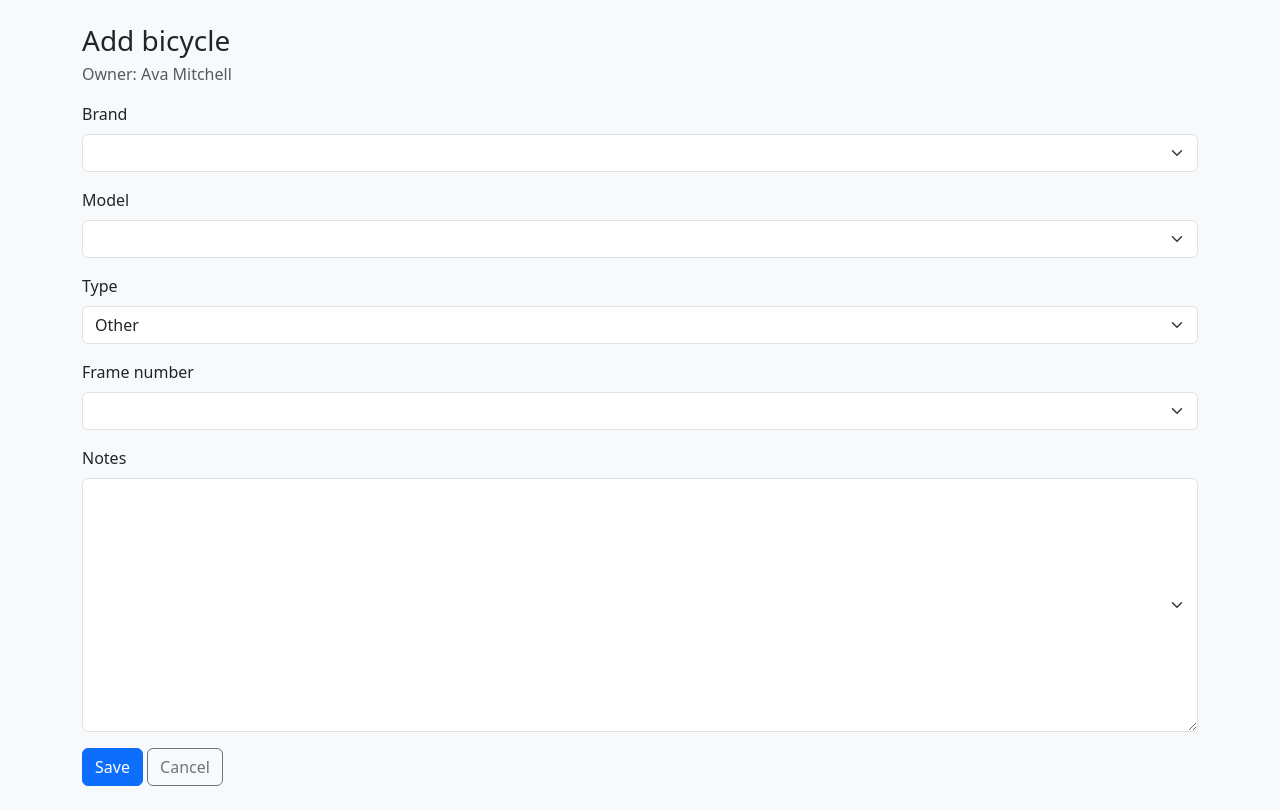
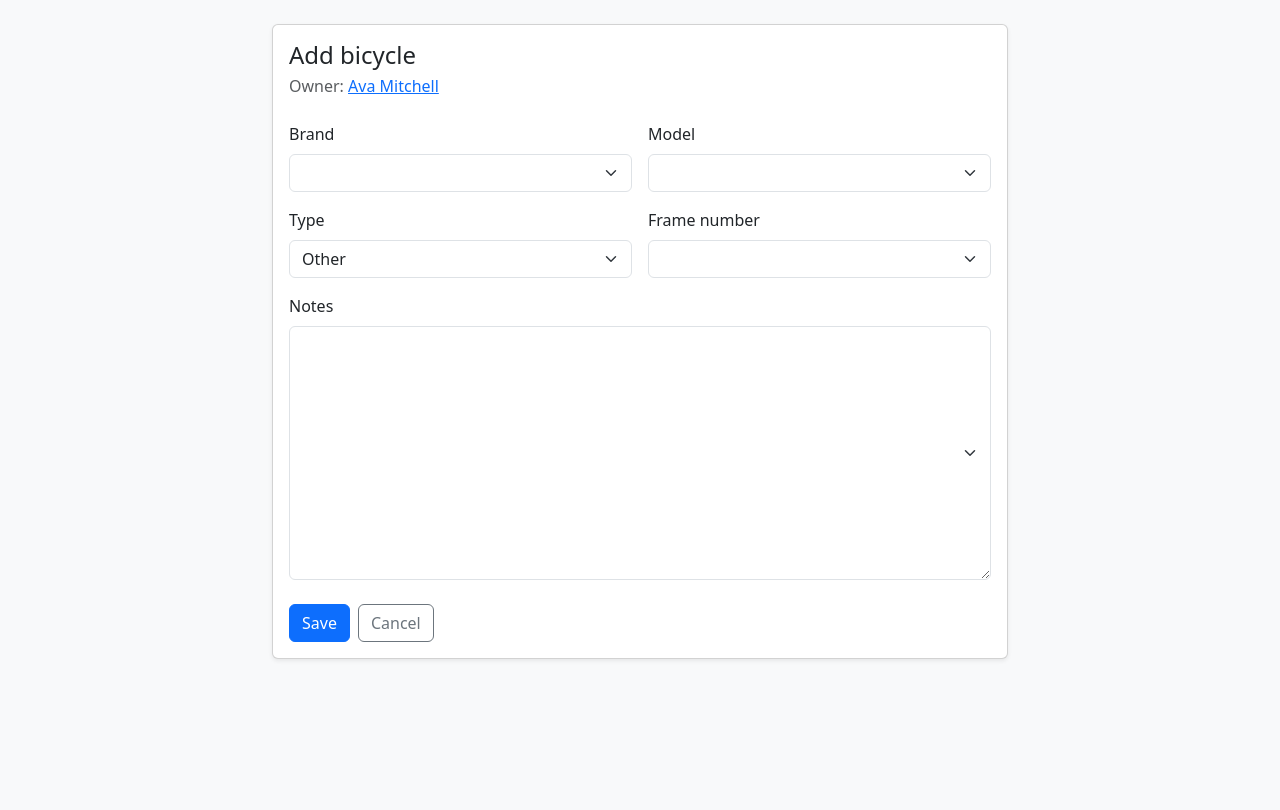
Before and after one commit to sofiia-pohuliailo388/velofix, a Django app: page /customers/5/bicycles/add/ in a window 1280 px wide. Shown: the part 56-866 px from the top of the page. After the commit the page ends 716 px from the top, so only its background shows below. Run offline with Django 5.2, Linux system fonts and the light colour scheme; a user stored in the database is signed in; data comes from the database, SQL or seed files in the repository.

Commit message:
add bicycle update form

```diff
--- a/apps/customers/urls.py
+++ b/apps/customers/urls.py
@@ -1,6 +1,6 @@
 from django.urls import path
 
-from .views import CustomerList, CustomerCreate, CustomerDetail, CustomerUpdate, CustomerDelete, BicycleCreate
+from .views import CustomerList, CustomerCreate, CustomerDetail, CustomerUpdate, CustomerDelete, BicycleCreate, BicycleUpdate
 
 urlpatterns = [
     path("", CustomerList.as_view(), name="customer-list"),
@@ -9,4 +9,5 @@
     path("<int:pk>/edit/", CustomerUpdate.as_view(), name="customer-update"),
     path("<int:pk>/delete/", CustomerDelete.as_view(), name="customer-delete"),
     path("<int:customer_pk>/bicycles/add/", BicycleCreate.as_view(), name="bicycle-create"),
+    path("bicycles/<int:pk>/edit/", BicycleUpdate.as_view(), name="bicycle-update"),
 ]
--- a/apps/customers/views.py
+++ b/apps/customers/views.py
@@ -95,3 +95,18 @@
 
     def get_success_url(self):
         return self.customer.get_absolute_url()
+
+
+class BicycleUpdate(LoginRequiredMixin, SuccessMessageMixin, generic.UpdateView):
+    model = Bicycle
+    form_class = BicycleForm
+    template_name = "customers/bicycle_form.html"
+    success_message = "Bicycle updated"
+
+    def get_context_data(self, **kwargs):
+        context = super().get_context_data(**kwargs)
+        context["customer"] = self.object.customer
+        return context
+
+    def get_success_url(self):
+        return self.object.customer.get_absolute_url()
--- a/templates/customers/bicycle_form.html
+++ b/templates/customers/bicycle_form.html
@@ -1,15 +1,27 @@
 {% extends "base.html" %}
 
-{% block title %}Add bicycle - VeloFix{% endblock %}
+{% block title %}{% if object %}Edit bicycle{% else %}Add bicycle{% endif %} - VeloFix{% endblock %}
 
 {% block content %}
-<h1 class="h3 mb-1">Add bicycle</h1>
-<p class="text-muted mb-3">Owner: {{ customer.full_name }}</p>
+<div class="row justify-content-center">
+  <div class="col-lg-8">
+    <div class="card shadow-sm">
+      <div class="card-body">
+        <h1 class="h4 mb-1">{% if object %}Edit bicycle{% else %}Add bicycle{% endif %}</h1>
+        <p class="text-muted mb-4">
+          Owner: <a href="{{ customer.get_absolute_url }}">{{ customer.full_name }}</a>
+        </p>
 
-<form method="post">
+        <form method="post" novalidate>
           {% csrf_token %}
+
+          {% for error in form.non_field_errors %}
+            <div class="alert alert-danger">{{ error }}</div>
+          {% endfor %}
+
+          <div class="row g-3">
             {% for field in form %}
-    <div class="mb-3">
+              <div class="{% if field.name == 'notes' %}col-12{% else %}col-md-6{% endif %}">
                 <label class="form-label" for="{{ field.id_for_label }}">{{ field.label }}</label>
                 {{ field }}
                 {% for error in field.errors %}
@@ -17,7 +29,15 @@
                 {% endfor %}
               </div>
             {% endfor %}
+          </div>
+
+          <div class="mt-4 d-flex gap-2">
             <button type="submit" class="btn btn-primary">Save</button>
             <a href="{{ customer.get_absolute_url }}" class="btn btn-outline-secondary">Cancel</a>
+          </div>
         </form>
+      </div>
+    </div>
+  </div>
+</div>
 {% endblock %}
```
Also changed, not shown: templates/customers/customer_detail.html (+6 -2 lines). Lines whose indentation alone changed are shown as unchanged.
